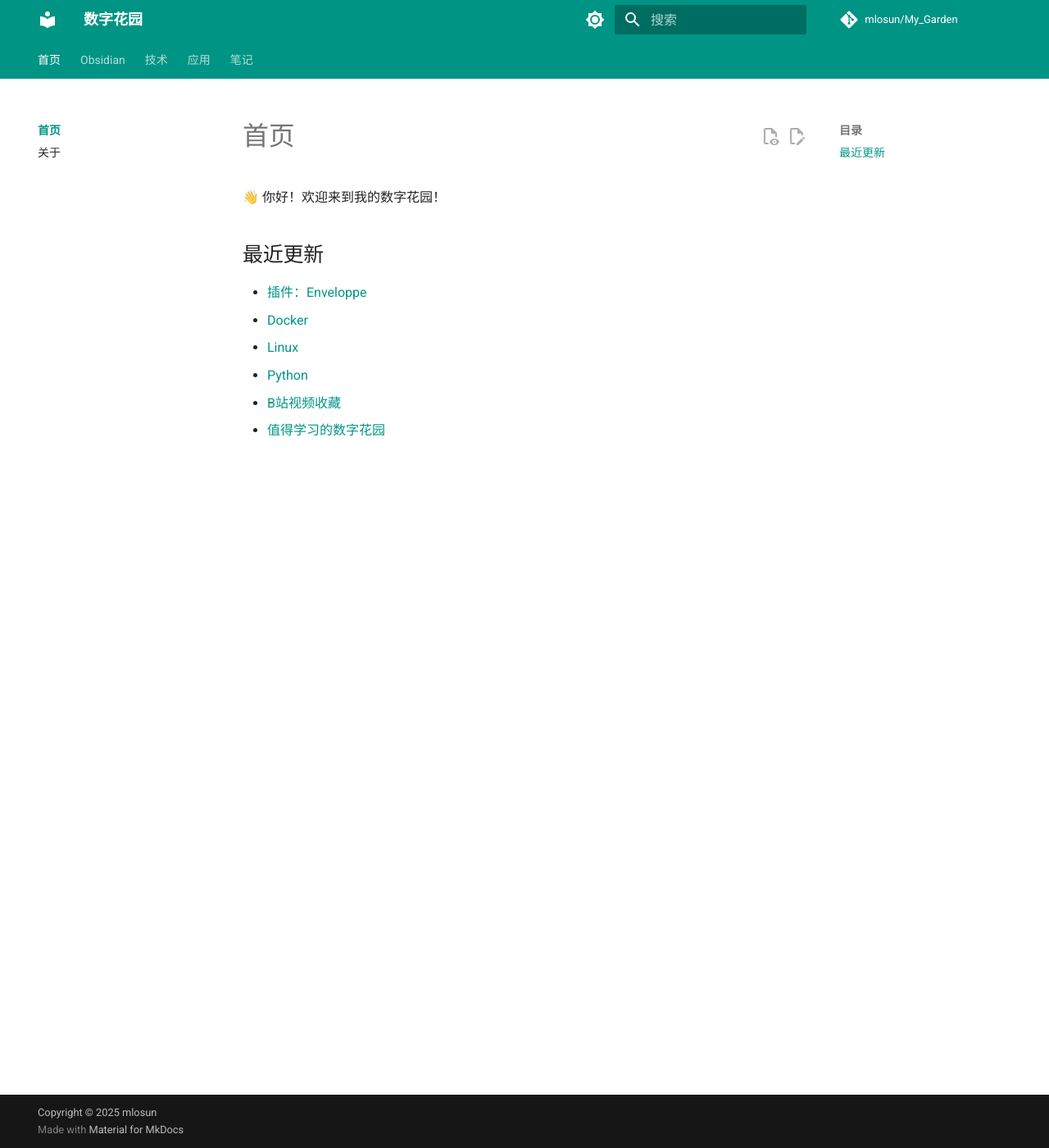
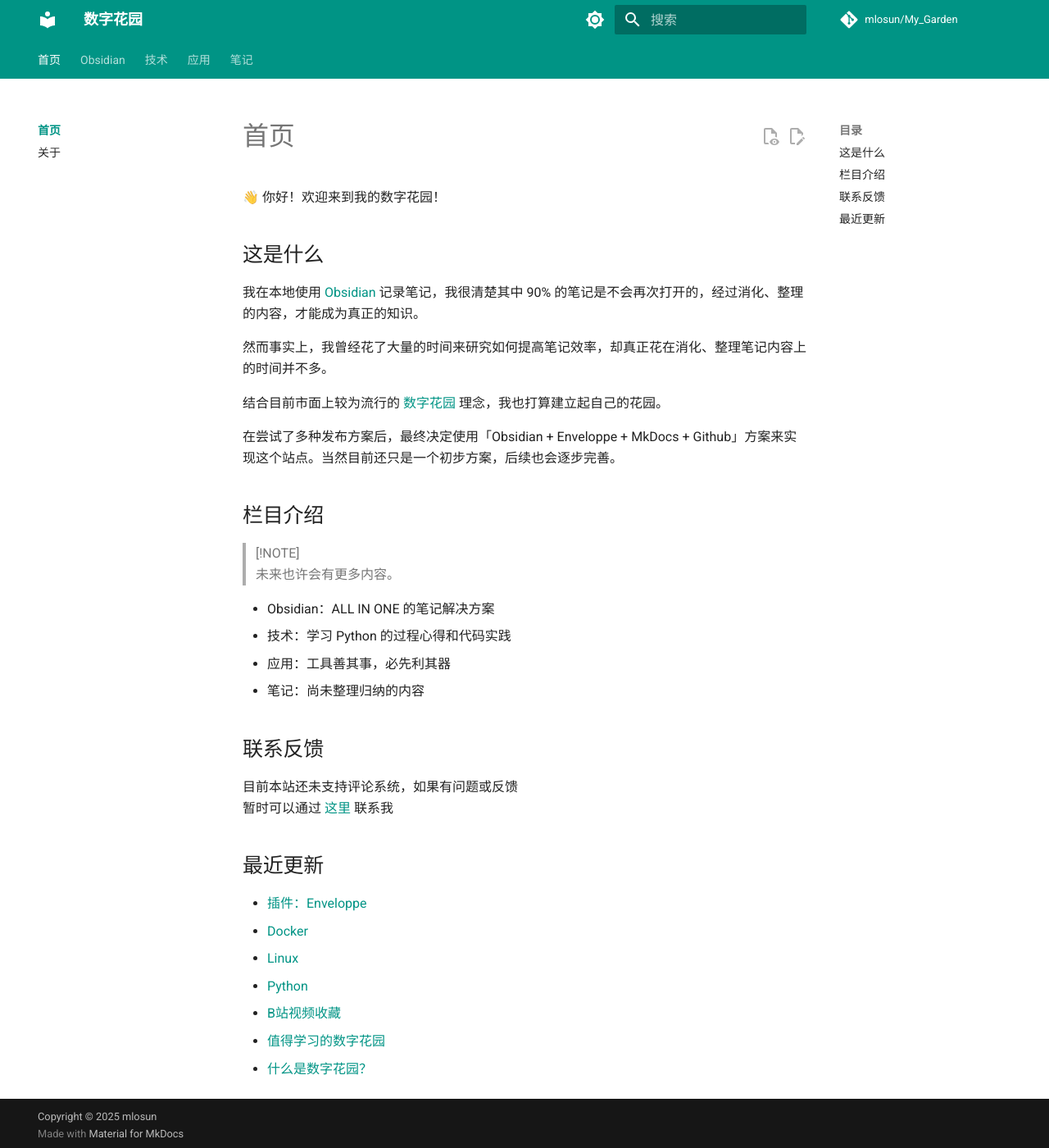
Before and after one commit to mlosun/My_Garden, an MkDocs documentation site: the page built from docs/index.md, in a window 1280 px wide and 1400 px high. Shown: the whole window at 82% size. Built offline with MkDocs 1.6.1 and Material for MkDocs 9.7.7, drawn with Linux system fonts in a browser that asks for light colours; comment, search, counter and statistics services are not loaded.

Commit message:
PUSH NOTE : index.md

```diff
--- a/docs/index.md
+++ b/docs/index.md
@@ -7,6 +7,31 @@ title: 首页
 
 👋 你好！欢迎来到我的数字花园！
 
+## 这是什么
+
+我在本地使用 [Obsidian](https://obsidian.md/) 记录笔记，我很清楚其中 90% 的笔记是不会再次打开的，经过消化、整理的内容，才能成为真正的知识。
+
+然而事实上，我曾经花了大量的时间来研究如何提高笔记效率，却真正花在消化、整理笔记内容上的时间并不多。
+
+结合目前市面上较为流行的 [数字花园](./notes/%E4%BB%80%E4%B9%88%E6%98%AF%E6%95%B0%E5%AD%97%E8%8A%B1%E5%9B%AD%EF%BC%9F.md) 理念，我也打算建立起自己的花园。
+
+在尝试了多种发布方案后，最终决定使用「Obsidian + Enveloppe + MkDocs + Github」方案来实现这个站点。当然目前还只是一个初步方案，后续也会逐步完善。
+
+## 栏目介绍
+
+> [!NOTE]
+> 未来也许会有更多内容。
+
+- Obsidian：ALL IN ONE 的笔记解决方案
+- 技术：学习 Python 的过程心得和代码实践
+- 应用：工具善其事，必先利其器
+- 笔记：尚未整理归纳的内容
+
+## 联系反馈
+
+  目前本站还未支持评论系统，如果有问题或反馈
+  暂时可以通过 [这里](https://github.com/mlosun/My_Garden/issues) 联系我
+
 ## 最近更新
 
 - [插件：Enveloppe](./obsidian/%E6%8F%92%E4%BB%B6%EF%BC%9AEnveloppe.md)
@@ -15,3 +40,4 @@ title: 首页
 - [Python](./tech/Python.md)
 - [B站视频收藏](./notes/B%E7%AB%99%E8%A7%86%E9%A2%91%E6%94%B6%E8%97%8F.md)
 - [值得学习的数字花园](./notes/%E5%80%BC%E5%BE%97%E5%AD%A6%E4%B9%A0%E7%9A%84%E6%95%B0%E5%AD%97%E8%8A%B1%E5%9B%AD.md)
+- [什么是数字花园？](./notes/%E4%BB%80%E4%B9%88%E6%98%AF%E6%95%B0%E5%AD%97%E8%8A%B1%E5%9B%AD%EF%BC%9F.md)
```
